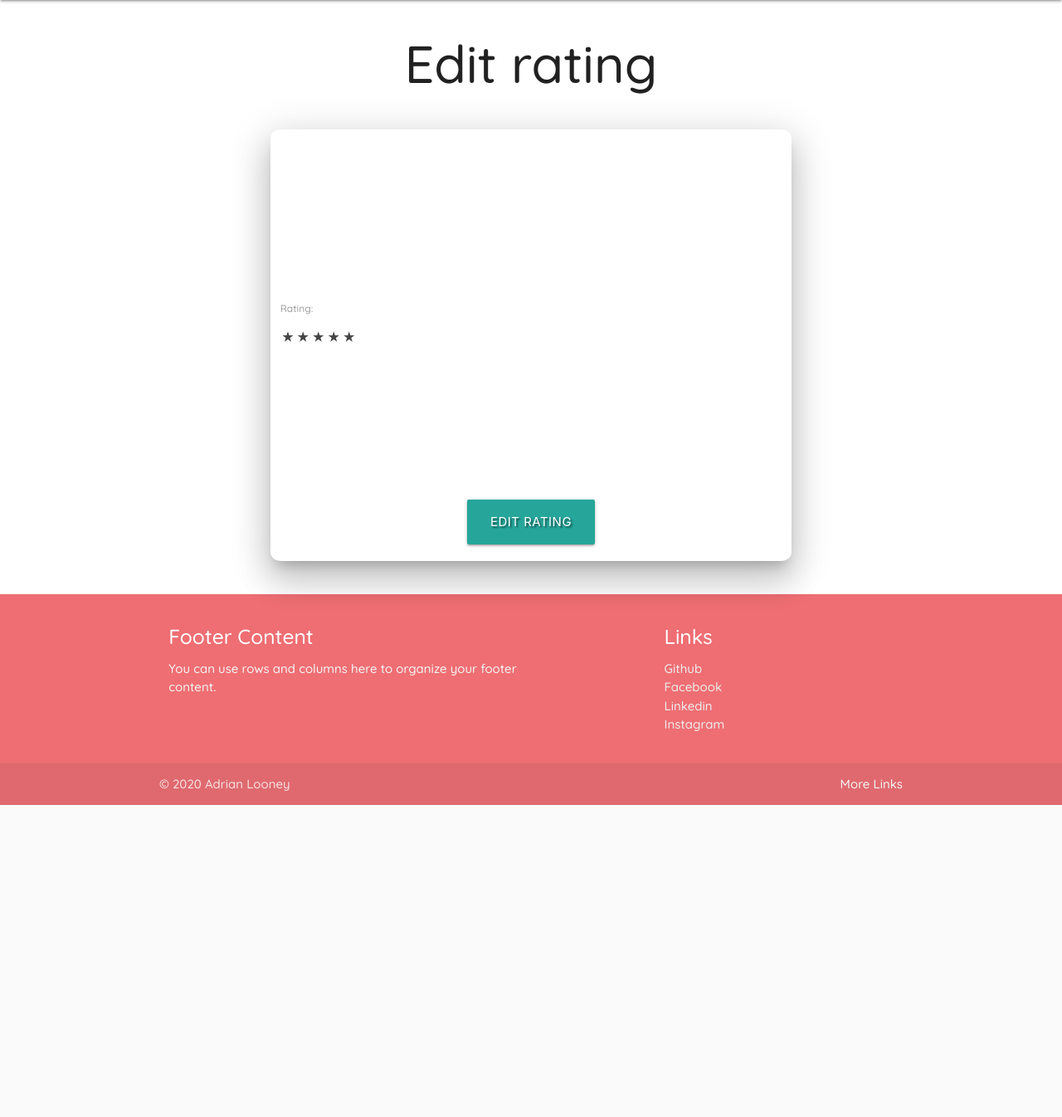
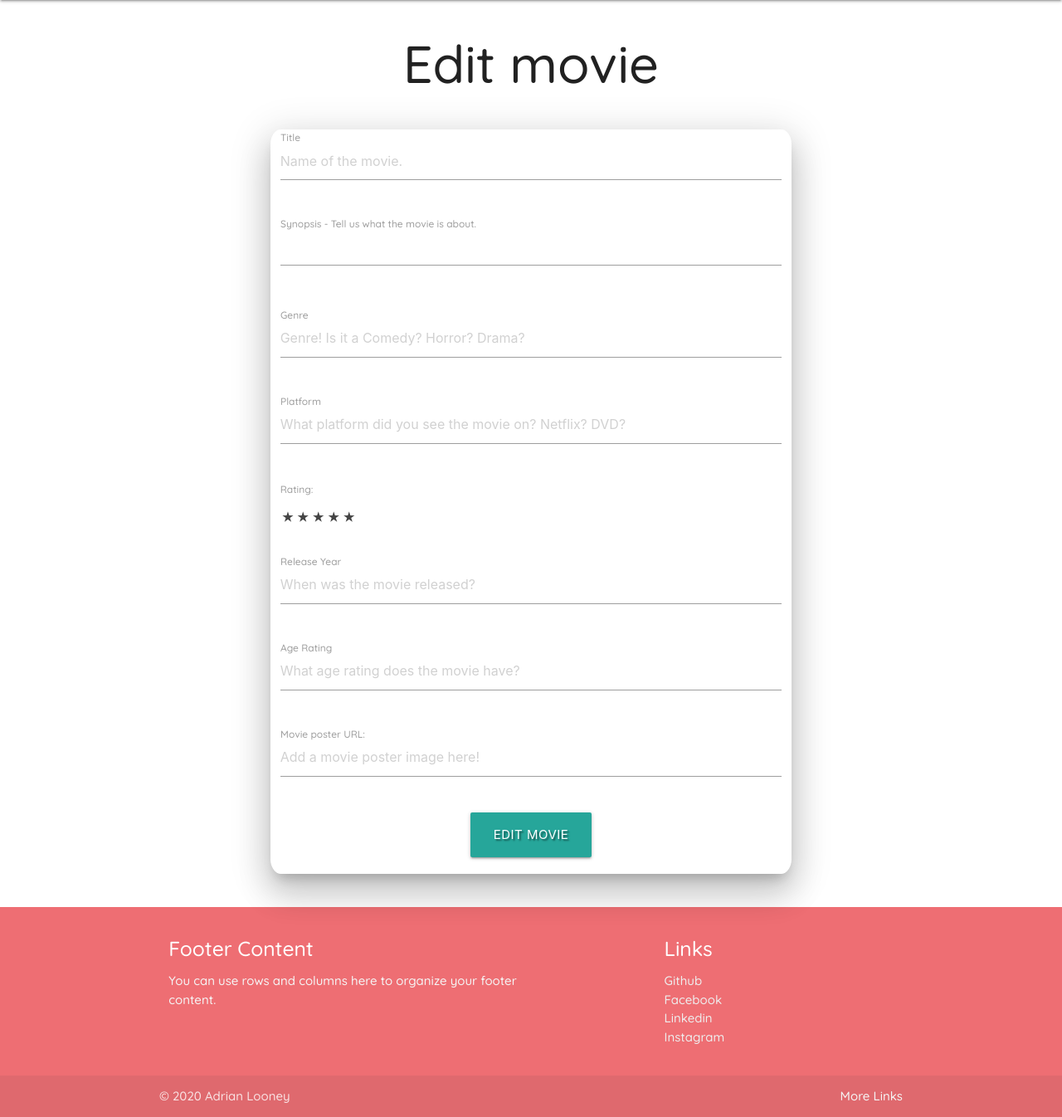
Before and after one commit to Jammerref2015/watchthisnext, a Flask app: template templates/edit_movie.html in a window 1280 px wide. Shown: the part 64-1410 px from the top of the page at 83% size. Before the commit the page ends 1034 px from the top, so only its background shows below. Run offline with Flask 2, Linux system fonts and the light colour scheme; the template is opened without the code that fills it, so the values that code supplies are empty; some libraries are stand-ins or nearby versions.

Commit message:
added abilty to edit a review

```diff
--- a/app.py
+++ b/app.py
@@ -96,7 +96,7 @@ def addmovie():
 @app.route("/delete_movie/<movie_id>")
 def delete_movie(movie_id):
     mongo.db.movies.delete_one({"_id": ObjectId(movie_id)})
-    flash("text")
+    flash("Here's looking at you kid. (Casablanca - 1942)")
     return redirect(url_for("get_movies"))
 
 
@@ -106,10 +106,25 @@ def movie(movie_id):
     return render_template('movie.html', movie=movie_data)
 
 
-@app.route("/edit_rating/<movie_id>", methods=["GET", "POST"])
-def edit_rating(movie_id):
-    movies = mongo.db.movies.find().sort("movie_title", 1)
-    return render_template("edit_movie.html", movies=movies)
+@app.route("/edit_movie/<movie_id>", methods=["GET", "POST"])
+def edit_movie(movie_id):
+    if request.method == "POST":
+        movie = {
+            "title": request.form.get("title"),
+            "synopsis": request.form.get("synopsis"),
+            "genre": request.form.get("genre"),
+            "platform": request.form.get("platform"),
+            "rating": request.form.get("rating"),
+            "release_year": request.form.get("release_year"),
+            "age_rating": request.form.get("age_rating"),
+            "movie_image": request.form.get("movie_image"),
+            "created_by": session["user"]
+        }
+        mongo.db.movies.update({"_id": ObjectId(movie_id)}, movie)
+        flash("Movie Successfully Added!!!")
+
+    movie = mongo.db.movies.find_one({"_id": ObjectId(movie_id)})
+    return render_template("edit_movie.html", movie=movie)
 
 
 @app.route("/logout")
--- a/templates/edit_movie.html
+++ b/templates/edit_movie.html
@@ -4,30 +4,44 @@
 <div class="container">
 	<div class="row">
 		<div class="col s12">
-			<h1 class="addMovieHeaderStyling"> Edit rating </h1>
+			<h1 class="addMovieHeaderStyling"> Edit movie </h1>
 		</div>
 	</div>
 	<div class="row">
 		<div class="row">
-			<form class="col s12 z-depth-5 addMovieForm" method="POST" action="{{ url_for('edit_movie', movie_id=movies._id) }}">
+			<form class="col s12 z-depth-5 addMovieForm" method="POST" action="{{ url_for('edit_movie', movie_id=movie._id) }}">
             <!-- Movie title-->
 				<div class="row">
 					<div class="input-field col s12">
+						<input placeholder = "Name of the movie." value = "" class="title" id = "title"
+                     type = "text" name="title" required/>
+						<label for = "title">Title</label>
 					</div>
 				</div>
                 <!-- Synopsis -->
 				<div class="row">
 					<div class="input-field col s12">
+						<textarea  value = "" class="materialize-textarea synopsis" id = "synopsis"
+                     type = "text" name="synopsis" minlength="5"
+                            maxlength="240" required> </textarea>
+						<label for = "synopsis">Synopsis - Tell us what the movie is about.</label>
 					</div>
 				</div>
                 <!-- Genre -->
                 <div class="row">
 					<div class="input-field col s12">
+						<input placeholder = "Genre! Is it a Comedy? Horror? Drama?" value = "" class="genre" id = "genre"
+                     type = "text" name="genre" minlength="5"
+                            maxlength="30" required/>
+                        <label for = "genre">Genre</label>
 					</div>
 				</div>
                 <!-- Platform -->
 				<div class="row">
 					<div class="input-field col s12">
+						<input placeholder = "What platform did you see the movie on? Netflix? DVD?" value = "" class="platform" id = "platform"
+                     type = "text" name="platform" />
+						<label for = "platform">Platform</label>
 					</div>
 				</div>
                 <!-- Rating -->
@@ -65,26 +79,31 @@
                 <!-- Release year-->
 				<div class="row">
 					<div class="input-field col s12">
-
+						<input type="text" name="release_year" class="datepicker" placeholder="When was the movie released?" >
+						<label for = "release_year">Release Year</label>
 					</div>
 				</div>
                 <!-- Age rating -->
                 <div class="row">
 					<div class="input-field col s12">
-
+						<input placeholder = "What age rating does the movie have?" value = "" class="age_rating" id = "age_rating"
+                     type = "text" name="age_rating"  />
+						<label for = "age_rating">Age Rating</label>
 					</div>
 				</div>
                 <!-- Movie image URL -->
                 <div class="row">
 					<div class="input-field col s12">
-
+						<input placeholder = "Add a movie poster image here!" value = "" class="movieImage" id = "movie_image"
+                     type = "text" name="movie_image"/>
+						<label for = "movie_image">Movie poster URL:</label>
 					</div>
 				</div>
 
                 <div class="row">
 					<div class="col s12 center-align">
 						<button type="submit" class="btn-large waves-light darken-4 text-shadow">
-                        Edit rating </button>
+                       Edit movie </button>
 					</div>
 				</div>
 			</form>
--- a/templates/movies.html
+++ b/templates/movies.html
@@ -25,7 +25,7 @@
 					<li>
 						<p>{{ movie.age_rating}}</p>
 						<p>Movie added by: {{ movie.created_by}}</p>
-                        <p>Your rating:{{ movie.rating }} </p>
+                        <p>Your rating: {{ movie.rating }} Stars</p>
 						<!-- Add CSS to prevent displaying URL -->
 						<p class="hidePosterURL">{{ movie.movie_image}}</p>
 					</li>
@@ -33,7 +33,7 @@
 				<div class="card-action">
                 <!-- Allow creator of a review to delete review. -->
                 	{% if session.user == movie.created_by %}
-							<a href="{{ url_for('edit_rating', movie_id=movie._id) }}">Edit Rating</a>
+							<a href="{{ url_for('edit_movie', movie_id=movie._id) }}">Edit Review</a>
                             <a href="{{ url_for('delete_movie', movie_id=movie._id) }}">Delete Movie</a>
 
 					{% else %}
```
